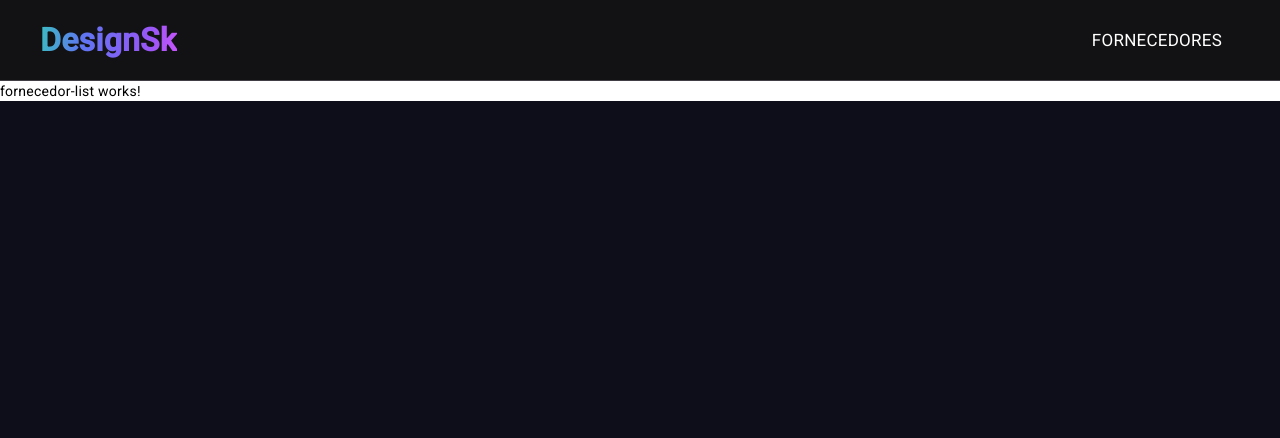
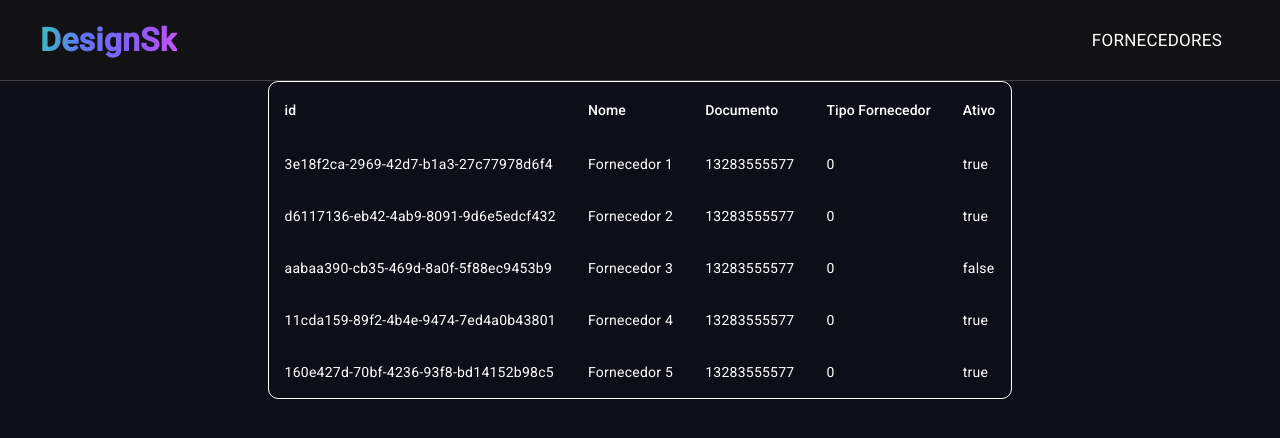
Before and after one commit to KelvynSinhorini/GerenciamentoEmpresarial, an Angular app: page /fornecedores in a window 1280 px wide. Shown: the top 438 px of the page. Built offline with nearby package versions, Linux system fonts and the light colour scheme.

Commit message:
feat: add fornecedor list component

```diff
--- a/src/app/components/fornecedor/fornecedor-list/fornecedor-list.component.html
+++ b/src/app/components/fornecedor/fornecedor-list/fornecedor-list.component.html
@@ -1,3 +1,41 @@
 <div>
-  <p>fornecedor-list works!</p>
+  <div class="table-container">
+    <table mat-table [dataSource]="fornecedores">
+
+      <!--- Note that these columns can be defined in any order.
+            The actual rendered columns are set as a property on the row definition" -->
+
+      <!-- Position Column -->
+      <ng-container matColumnDef="id">
+        <th mat-header-cell *matHeaderCellDef> id </th>
+        <td mat-cell *matCellDef="let fornecedor"> {{fornecedor.id}} </td>
+      </ng-container>
+
+      <!-- Name Column -->
+      <ng-container matColumnDef="nome">
+        <th mat-header-cell *matHeaderCellDef> Nome </th>
+        <td mat-cell *matCellDef="let fornecedor"> {{fornecedor.nome}} </td>
+      </ng-container>
+
+      <!-- Weight Column -->
+      <ng-container matColumnDef="documento">
+        <th mat-header-cell *matHeaderCellDef> Documento </th>
+        <td mat-cell *matCellDef="let fornecedor"> {{fornecedor.documento}} </td>
+      </ng-container>
+
+      <!-- Symbol Column -->
+      <ng-container matColumnDef="tipoFornecedor">
+        <th mat-header-cell *matHeaderCellDef> Tipo Fornecedor </th>
+        <td mat-cell *matCellDef="let fornecedor"> {{fornecedor.tipoFornecedor}} </td>
+      </ng-container>
+
+      <ng-container matColumnDef="ativo">
+        <th mat-header-cell *matHeaderCellDef> Ativo </th>
+        <td mat-cell *matCellDef="let fornecedor"> {{fornecedor.ativo}} </td>
+      </ng-container>
+
+      <tr mat-header-row *matHeaderRowDef="displayedColumns"></tr>
+      <tr mat-row *matRowDef="let row; columns: displayedColumns;"></tr>
+    </table>
+  </div>
 </div>
--- a/src/app/components/fornecedor/fornecedor-list/fornecedor-list.component.scss
+++ b/src/app/components/fornecedor/fornecedor-list/fornecedor-list.component.scss
@@ -1,5 +1,22 @@
 div {
   width: 100%;
   height: 100%;
-  background-color: white;
+  background-color: transparent;
 }
+
+.table-container {
+  width: 100%;
+  height: 100%;
+}
+
+table {
+  border-radius: 10px;
+  margin: 0 auto;
+  min-width: auto;
+  background-color: transparent;
+  border: 1px solid white;
+}
+
+table tr {
+  color: white;
+}
--- a/src/app/components/fornecedor/fornecedor-list/fornecedor-list.component.ts
+++ b/src/app/components/fornecedor/fornecedor-list/fornecedor-list.component.ts
@@ -1,12 +1,35 @@
-import { Component } from '@angular/core';
+import { FornecedorService } from './../../../core/services/fornecedor/fornecedor.service';
+import { Component, OnInit } from '@angular/core';
+import {MatTableModule} from '@angular/material/table';
+import { Fornecedor } from '../../../core/services/fornecedor/fornecedor';
 
 @Component({
   selector: 'app-fornecedor-list',
   standalone: true,
-  imports: [],
+  imports: [
+    MatTableModule
+  ],
+  providers: [
+    FornecedorService
+  ],
   templateUrl: './fornecedor-list.component.html',
   styleUrl: './fornecedor-list.component.scss'
 })
-export class FornecedorListComponent {
 
+export class FornecedorListComponent implements OnInit {
+  fornecedores: Fornecedor[] = [];
+
+  constructor(private fornecedorService: FornecedorService) {}
+
+  displayedColumns: string[] = ['id', 'nome', 'documento', 'tipoFornecedor', 'ativo'];
+
+  ngOnInit() {
+    this.fornecedorService.obterFornecedores().subscribe({
+      next: fornecedores => {
+        this.fornecedores = fornecedores;
+      },
+      error: err => console.error('Ocorreu um erro ao obter a lista de produtos: ' + err),
+      complete: () => console.log('Observable emitted the complete notification')
+    })
+  }
 }
```
